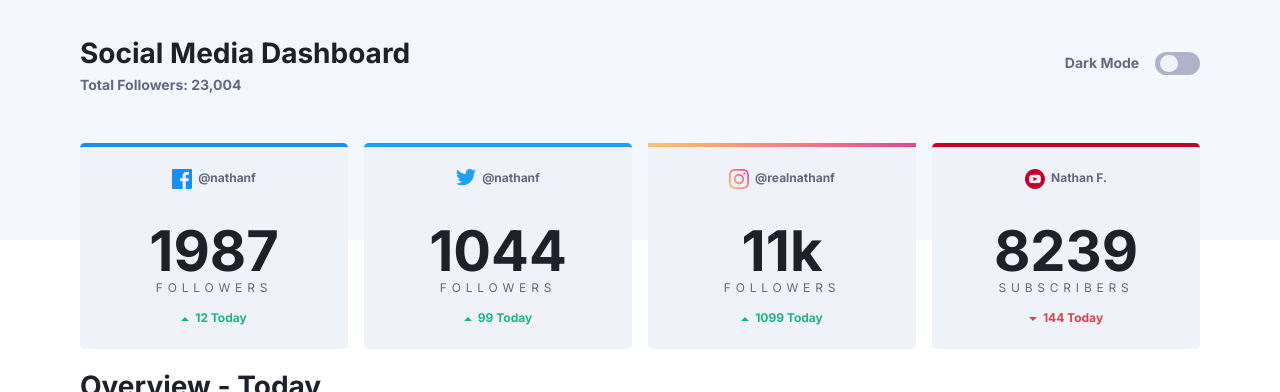
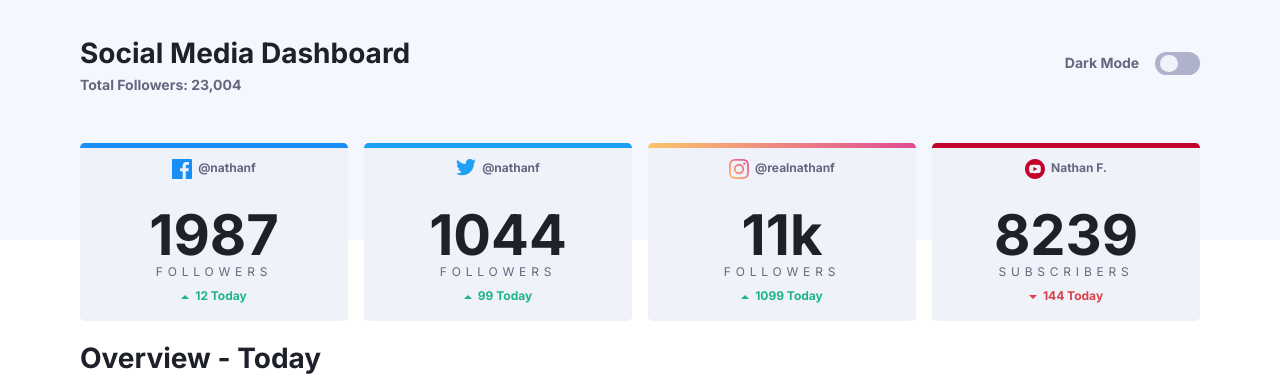
Before and after one commit to whoamihealay/social-media-dashboard, a browser extension: page index.html in a window 1280 px wide. Shown: the top 392 px of the page. Drawn offline with Linux system fonts and the light colour scheme.

Commit message:
Fixed Instagram gradient no responding to border radius

```diff
--- a/style.css
+++ b/style.css
@@ -278,35 +278,42 @@ body {
 .card {
   background-color: var(--bg-card);
   width: 100%;
+  position: relative;
   border-radius: 0.3rem;
+  overflow: hidden;
   text-align: center;
   padding: 1rem;
 }
 
-.c-fb,
-.c-t,
-.c-i,
-.c-y {
-  border-top: 4px solid;
+.c-fb::before,
+.c-t::before,
+.c-i::before,
+.c-y::before {
+  content: "";
+  position: absolute;
+  top: 0;
+  right: 0;
+  left: 0;
+  height: 0.3rem;
 }
 
-.c-fb {
-  border-color: var(--clr-facebook);
+.c-fb::before {
+  background-color: var(--clr-facebook);
 }
 
-.c-t {
-  border-color: var(--clr-twitter);
+.c-t::before {
+  background-color: var(--clr-twitter);
 }
 
-.c-i {
-  border-image: var(--clr-instagram) 100 0 0 0;
+.c-i::before {
+  background: var(--clr-instagram);
 }
 
-.c-y {
-  border-color: var(--clr-youtube);
+.c-y::before {
+  background-color: var(--clr-youtube);
 }
 
-.facebook,
+*/ .facebook,
 .twitter,
 .instagram,
 .youtube,
```
